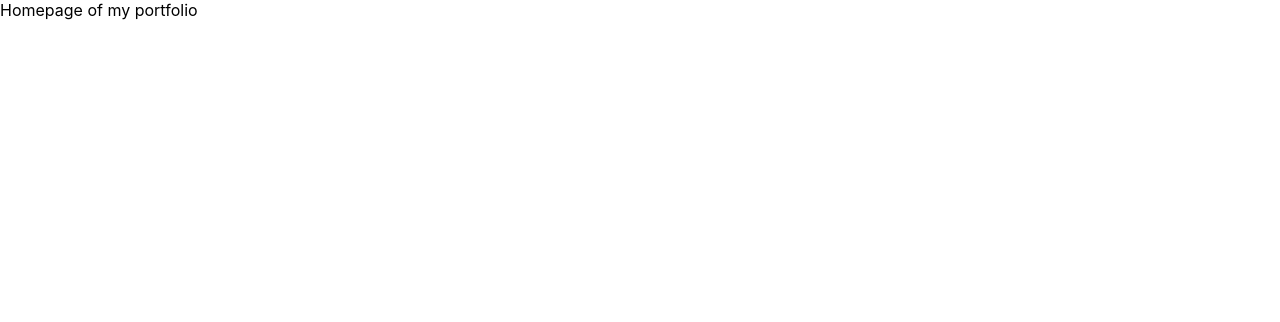
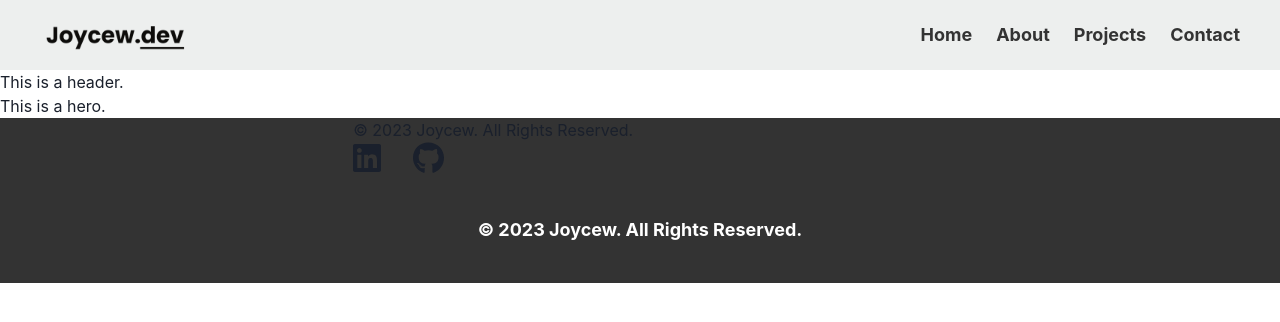
Before and after one commit to joycewv/joycewdev, a React (Create React App) app in the folder portfolio/: page / in a window 1280 px wide. Shown: the top 322 px of the page. Built offline with nearby package versions, Linux system fonts and the light colour scheme.

Commit message:
add Navbar and Footer

```diff
--- a/portfolio/src/App.js
+++ b/portfolio/src/App.js
@@ -1,10 +1,20 @@
 import './App.css';
+import { ChakraProvider } from '@chakra-ui/react'
+import Footer from './components/Footer';
+import Header from './components/Header';
+import Hero from './components/Hero';
+import Navbar from './components/Navbar';
 
 function App() {
   return (
-    <div >
-      Homepage of my portfolio
-    </div>
+    <>
+    <ChakraProvider>
+      <Navbar></Navbar>
+      <Header></Header>
+      <Hero></Hero>
+      <Footer></Footer>
+    </ChakraProvider>
+    </>
   );
 }
 
--- /dev/null
+++ b/portfolio/src/components/Footer.js
@@ -0,0 +1,53 @@
+import { Box, Container, Flex, HStack, Stack, Text } from "@chakra-ui/react";
+import { FontAwesomeIcon } from '@fortawesome/react-fontawesome'
+import { faLinkedin, faGithub} from '@fortawesome/free-brands-svg-icons'
+
+const socials = [
+    {
+        icon: faLinkedin,
+        url: "https://www.linkedin.com/in/shuang-wang/",
+    },
+    {
+        icon: faGithub,
+        url: "https://github.com/joycewv",
+    }
+]
+
+export default function Footer () {
+    return (
+        <>
+        <Box bg={'#333333'}>
+            <Container>
+                <Text>© 2023 Joycew. All Rights Reserved.</Text>
+                <Stack>
+                    <HStack spacing={8}>
+                        {socials.map(({ icon, url}) => (
+                            <a key={url}
+                            href={url}
+                            target="_blank"
+                            rel="noopener noreferrer">
+                                <FontAwesomeIcon icon={icon} size="2x" key={url}/>
+                            </a>
+                        )
+                        )}
+                    </HStack>
+                </Stack>
+            </Container>
+            <footer>
+                <Flex
+                 alignItems={'center'}
+                 justifyContent={'center'}
+                 margin={'0 auto'}
+                 px={'10'}
+                 py={'10'}
+                 color={'#FFFFFF'}
+                 fontSize={'lg'}
+                 fontWeight={'bold'}>
+                    <Text>© 2023 Joycew. All Rights Reserved.</Text>
+                </Flex>
+            </footer>
+        </Box>
+        </>
+
+    )
+}
--- /dev/null
+++ b/portfolio/src/components/Header.js
@@ -0,0 +1,12 @@
+const Header = () => {
+    return (
+        <>
+        <div>
+            This is a header.
+        </div>
+        </>
+
+    )
+}
+
+export default Header
--- /dev/null
+++ b/portfolio/src/components/Hero.js
@@ -0,0 +1,12 @@
+const Hero = () => {
+    return (
+        <>
+        <div>
+            This is a hero.
+        </div>
+        </>
+
+    )
+}
+
+export default Hero
--- /dev/null
+++ b/portfolio/src/components/Navbar.js
@@ -0,0 +1,28 @@
+import { Box, Flex, HStack, Image, } from "@chakra-ui/react";
+
+export default function Navbar () {
+    return (
+        <>
+        <Box bg={'#edefee'}>
+            <Flex
+             color="#333333"
+             //maxWidth="1280px"
+             margin="0 auto"
+             justifyContent={'space-between'}
+             alignItems={'center'}
+             px={'10'}
+             py={'4'}>
+                <Flex>
+                    <Image src={require('../assets/joycew-logo-1.png')} alt={'logo'} width={'150'} height={'37.5'} />
+                </Flex>
+                <HStack spacing={6} fontSize={'lg'} fontWeight={'bold'}>
+                            <a href="/">Home</a>
+                            <a href="/about">About</a>
+                            <a href="/projects">Projects</a>
+                            <a href="/contact">Contact</a>
+                </HStack>
+            </Flex>
+        </Box>
+        </>
+    )
+}
```
Also changed, not shown: portfolio/package.json (+9 -0 lines), portfolio/src/assets/joycew-logo-1.png (added), 1 other file (tests, documents, lock files or other folders).
